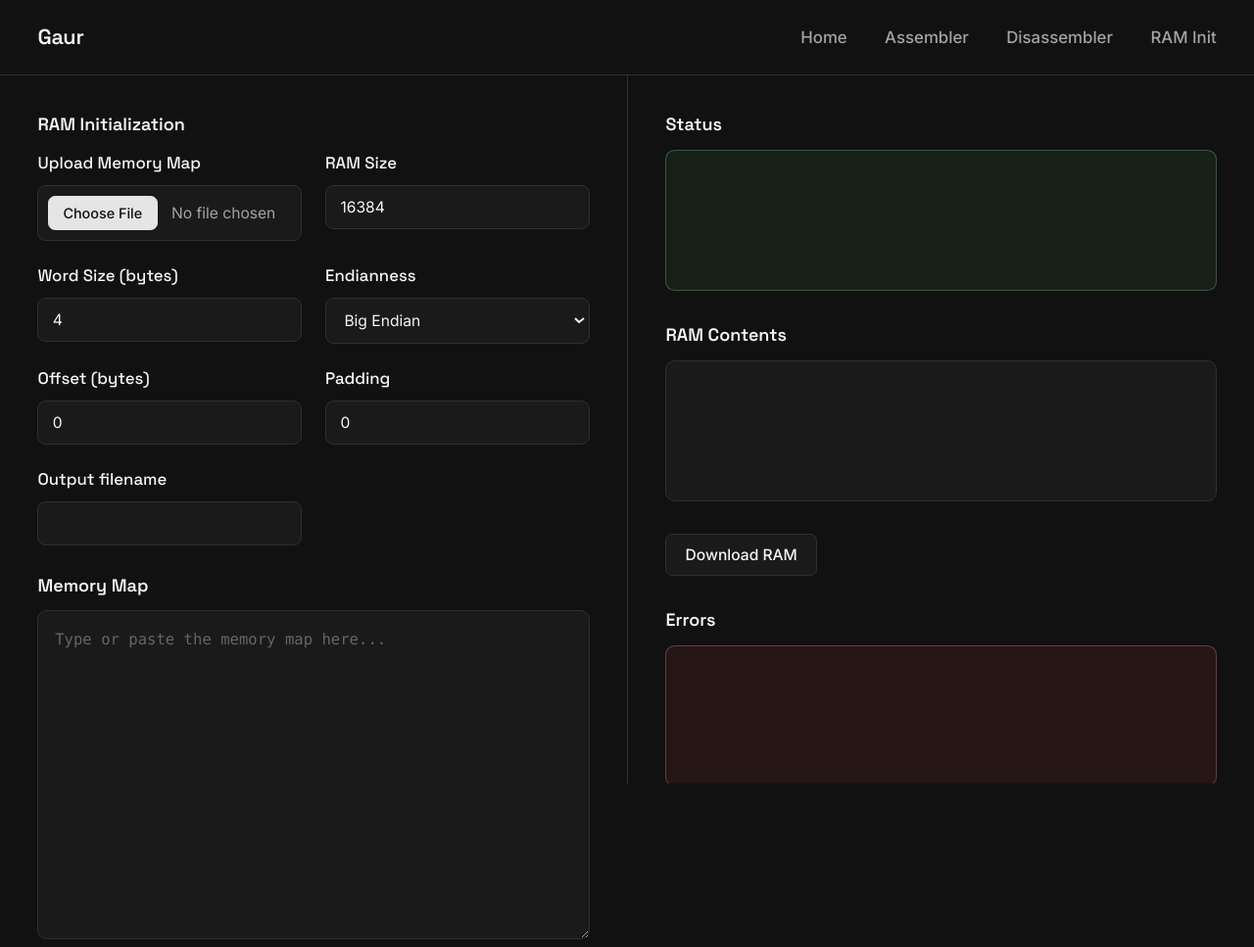
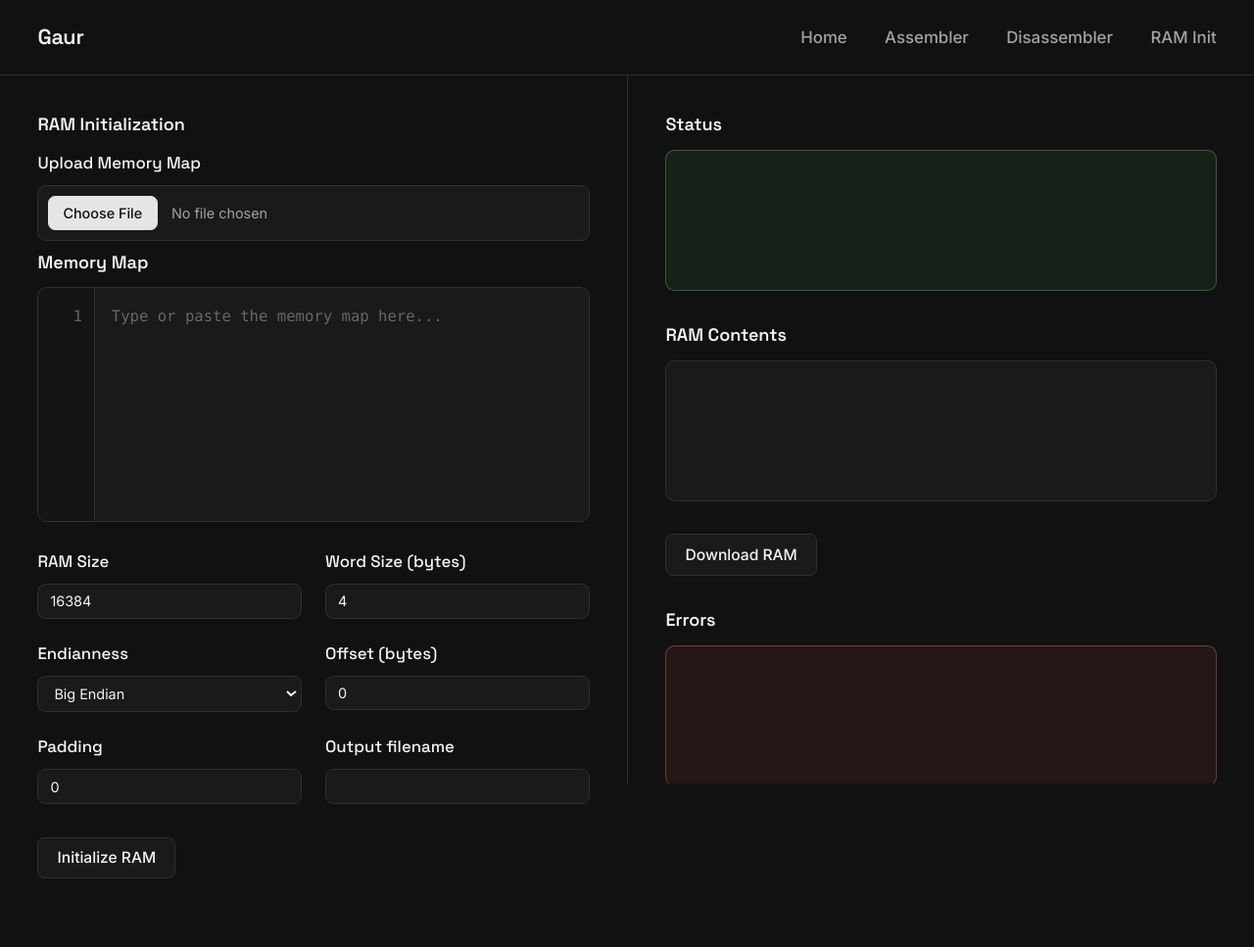
Before and after one commit to rajdeep-314/gaur-mirror, a plain HTML site: page web/pages/ram-init.html in a window 1280 px wide. Shown: the top 967 px of the page at 98% size. After the commit the page ends 897 px from the top, so only its background shows below. Drawn offline with Linux system fonts and the light colour scheme; a script that the page names is missing.

Commit message:
Ram Init: update the UI layout to fit in a page.

```diff
--- a/web/pages/ram-init.html
+++ b/web/pages/ram-init.html
@@ -34,20 +34,32 @@
 
             <h2>RAM Initialization</h2>
 
+            <div class="input-group">
+                <label for="ram-map-file">Upload Memory Map</label>
+                <input type="file" id="ram-map-file">
+            </div>
+
+            <div id="map-editor">
+                <h2>Memory Map</h2>
+
+                <div id="ram-editor">
+                    <div id="ram-line-numbers" aria-hidden="true">1</div>
+
+                    <textarea
+                        id="ram-map-input"
+                        placeholder="Type or paste the memory map here..."
+                        spellcheck="false"
+                        wrap="off"></textarea>
+                </div>
+            </div>
+
             <div id="input-grid">
-
-                <!-- Row 1 -->
-                <div class="input-group">
-                    <label for="ram-map-file">Upload Memory Map</label>
-                    <input type="file" id="ram-map-file">
-                </div>
 
                 <div class="input-group">
                     <label for="ram-size">RAM Size</label>
                     <input type="number" id="ram-size" value="16384">
                 </div>
 
-                <!-- Row 2 -->
                 <div class="input-group">
                     <label for="word-size">Word Size (bytes)</label>
                     <input type="number" id="word-size" value="4">
@@ -61,7 +73,6 @@
                     </select>
                 </div>
 
-                <!-- Row 3 -->
                 <div class="input-group">
                     <label for="offset">Offset (bytes)</label>
                     <input type="number" id="offset" value="0">
@@ -72,22 +83,11 @@
                     <input type="text" id="padding" value="0">
                 </div>
 
-                <!-- Row 4 -->
                 <div class="input-group">
                     <label for="output-file">Output filename</label>
                     <input type="text" id="output-file" value="">
                 </div>
 
-            </div>
-
-            <div id="map-editor">
-                <h2>Memory Map</h2>
-
-                <textarea
-                    id="ram-map-input"
-                    placeholder="Type or paste the memory map here..."
-                    spellcheck="false"
-                    wrap="off"></textarea>
             </div>
 
             <button id="ram-init-button">
--- a/web/pages/style/ram_init_style.css
+++ b/web/pages/style/ram_init_style.css
@@ -158,7 +158,7 @@ body {
 
     gap: 20px;
 
-    margin-top: 8px;
+    margin-top: 6px;
 }
 
 
@@ -189,7 +189,7 @@ body {
 .input-group select {
     width: 100%;
 
-    padding: 10px 12px;
+    padding: 7px 10px;
 
     border: 1px solid var(--border);
     border-radius: 7px;
@@ -199,7 +199,7 @@ body {
     color: var(--text-primary);
 
     font-family: var(--font-body);
-    font-size: 13px;
+    font-size: 12px;
 
     outline: none;
 
@@ -562,7 +562,8 @@ body {
    ================================ */
 
 #map-editor {
-    margin-top: 24px;
+    margin-top: 8px;
+    margin-bottom: 24px;
 }
 
 #map-editor h2 {
@@ -576,23 +577,69 @@ body {
     color: var(--text-primary);
 }
 
-#ram-map-input {
-    width: 100%;
+#ram-editor {
+    display: flex;
 
-    height: 280px;
+    height: 200px;
 
-    padding: 14px;
-
-    resize: vertical;
+    background-color: var(--surface);
 
     border: 1px solid var(--border);
     border-radius: 8px;
 
+    overflow: hidden;
+}
+
+#ram-editor:focus-within {
+    border-color: #555555;
+}
+
+/* Line numbers */
+
+#ram-line-numbers {
+    width: 48px;
+
+    flex-shrink: 0;
+
+    padding: 14px 10px;
+
+    overflow: hidden;
+
+    text-align: right;
+
+    white-space: pre;
+
+    font-family: var(--font-code);
+    font-size: 13px;
+    line-height: 1.6;
+
+    color: #666666;
+
+    background-color: #151515;
+
+    border-right: 1px solid var(--border);
+
+    user-select: none;
+}
+
+/* Memory map textarea */
+
+#ram-map-input {
+    flex: 1;
+
+    width: 100%;
+    height: 100%;
+
+    padding: 14px;
+
+    resize: none;
+
+    border: none;
+    outline: none;
+
     background-color: var(--surface);
 
     color: var(--text-primary);
-
-    outline: none;
 
     font-family: var(--font-code);
     font-size: 13px;
@@ -601,17 +648,17 @@ body {
     white-space: pre;
 
     tab-size: 4;
-
-    transition: border-color 0.15s ease;
-}
-
-#ram-map-input:focus {
-    border-color: #555555;
 }
 
 #ram-map-input::placeholder {
     color: #666666;
 }
+
+#ram-map-input::selection {
+    background-color: #444444;
+}
+
+/* Scrollbar */
 
 #ram-map-input::-webkit-scrollbar {
     width: 8px;
```
Also changed, not shown: 2 other files.
